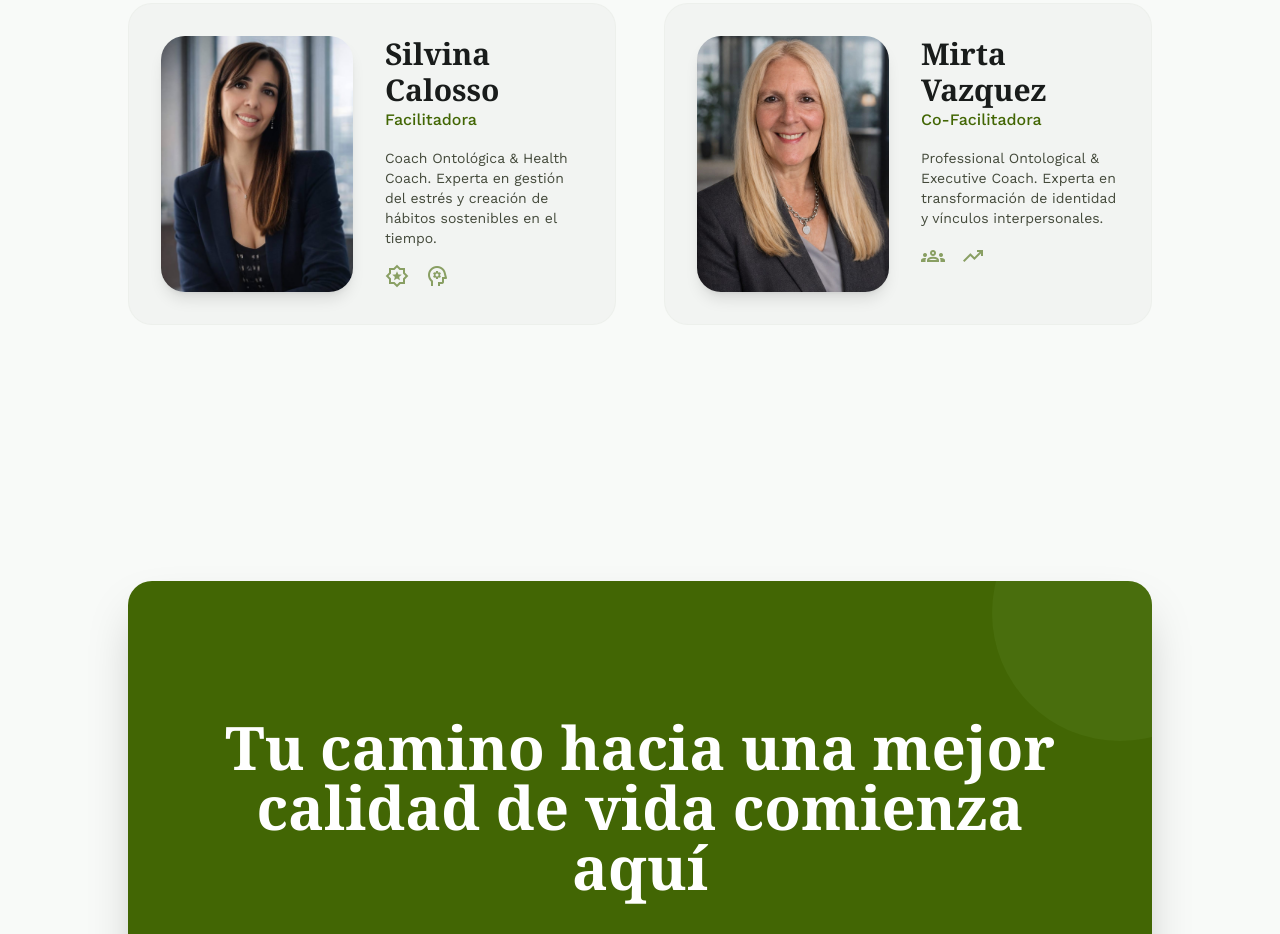
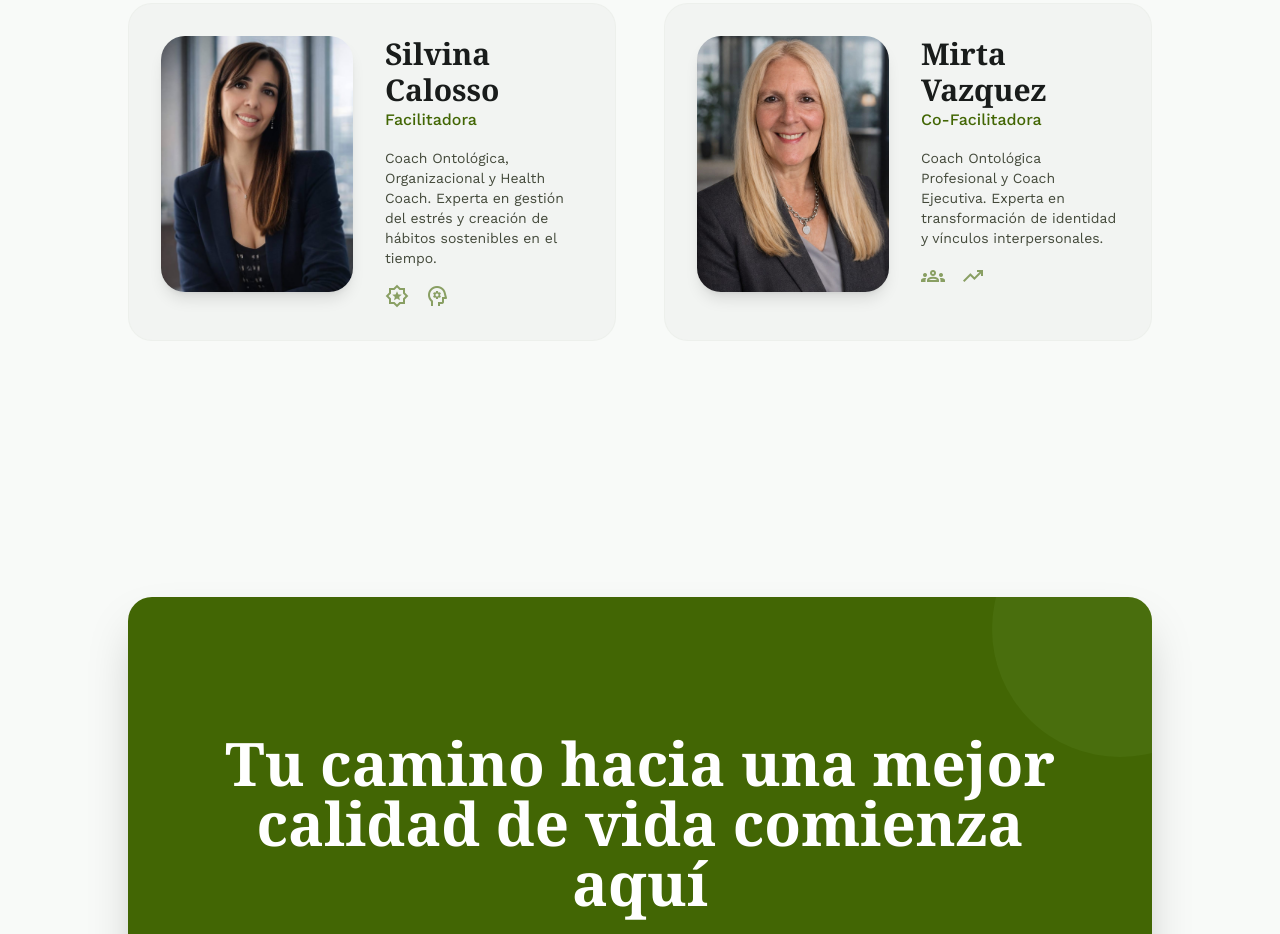
Before and after one commit to DiegoJavierSoto/bienestar-inteligente, a plain HTML site: page index.html in a window 1280 px wide. Shown: the part 5368-6302 px from the top of the page. Drawn offline with nearby package versions, Linux system fonts and the light colour scheme.

Commit message:
cambio del detalle de los titulos de los coach

```diff
--- a/index.html
+++ b/index.html
@@ -442,7 +442,7 @@
 <h3 class="text-3xl font-headline font-bold">Silvina Calosso</h3>
 <p class="text-primary font-medium">Facilitadora</p>
 </div>
-<p class="text-on-surface-variant text-sm">Coach Ontológica &amp; Health Coach. Experta en gestión del estrés y creación de hábitos sostenibles en el tiempo.</p>
+<p class="text-on-surface-variant text-sm">Coach Ontológica, Organizacional y Health Coach. Experta en gestión del estrés y creación de hábitos sostenibles en el tiempo.</p>
 <div class="flex justify-center md:justify-start gap-4">
 <span class="material-symbols-outlined text-primary/60">award_star</span>
 <span class="material-symbols-outlined text-primary/60">psychology</span>
@@ -459,7 +459,7 @@
 <h3 class="text-3xl font-headline font-bold">Mirta Vazquez</h3>
 <p class="text-primary font-medium">Co-Facilitadora</p>
 </div>
-<p class="text-on-surface-variant text-sm">Professional Ontological &amp; Executive Coach. Experta en transformación de identidad y vínculos interpersonales.</p>
+<p class="text-on-surface-variant text-sm">Coach Ontológica Profesional y Coach Ejecutiva. Experta en transformación de identidad y vínculos interpersonales.</p>
 <div class="flex justify-center md:justify-start gap-4">
 <span class="material-symbols-outlined text-primary/60">groups</span>
 <span class="material-symbols-outlined text-primary/60">trending_up</span>
```
Also changed, not shown: img/logo_1.jpg (deleted).
